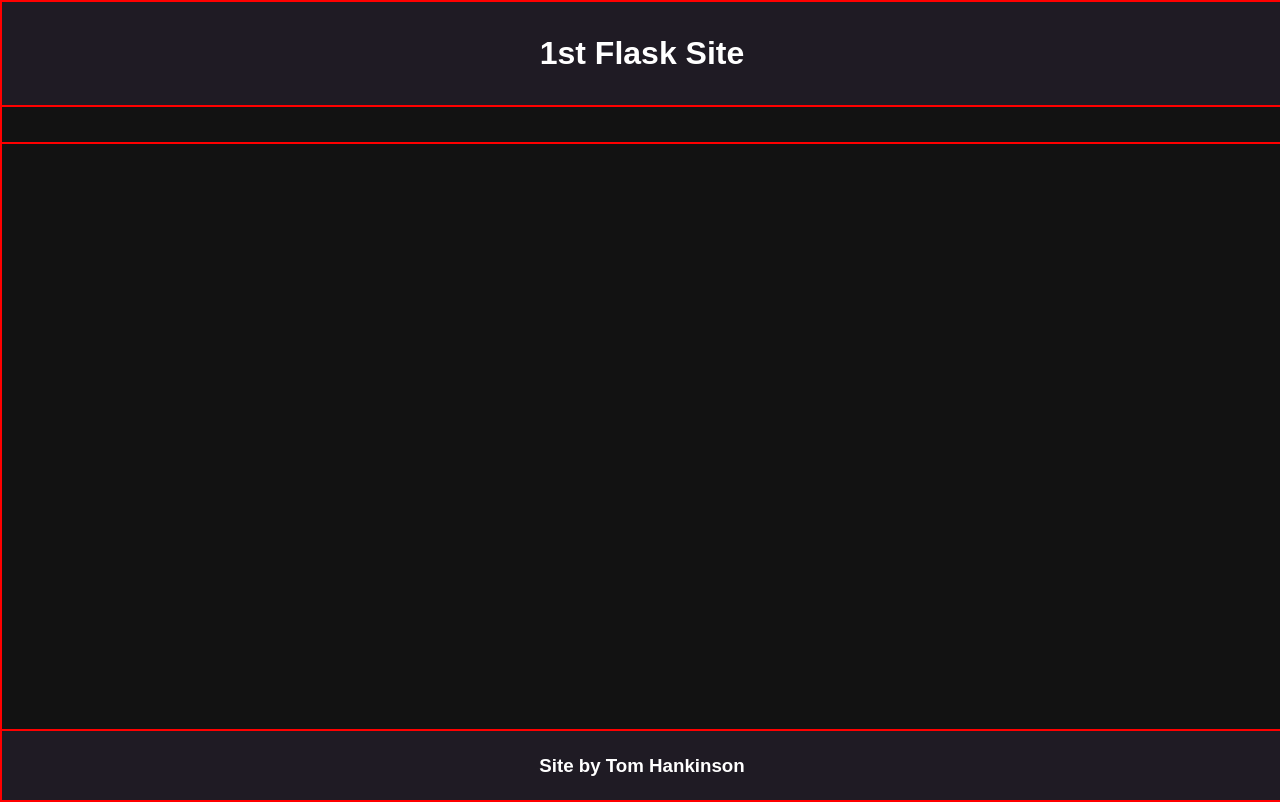
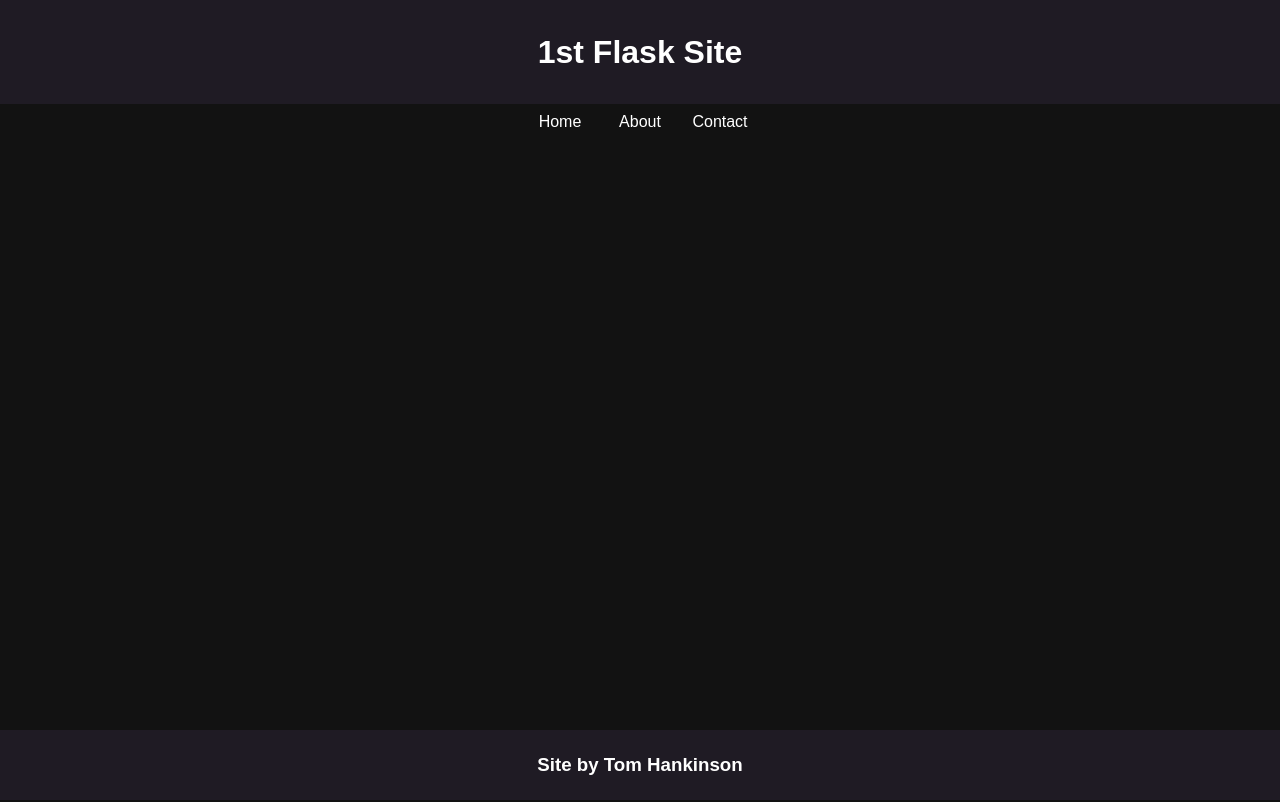
Before and after one commit to thankinson/tlh_flask_first_site, a Flask app: page / in a window 1280 px wide. Run offline with Flask 2, Linux system fonts and the light colour scheme.

Commit message:
Nav bar features added - on hover style change - padding settings - list of hyperlinks as a line

```diff
--- a/static/main.css
+++ b/static/main.css
@@ -1,4 +1,4 @@
-p, h1, h2, h3{
+a, p, h1, h2, h3{
     font-family: Arial, Helvetica, sans-serif;
 }
 body{
@@ -6,9 +6,9 @@ body{
     background-color: #121212;
 }
 /* flex container */
-div{
+/* div{
     border: solid 1px red;
-}
+} */
 .main-container-div{
     display: flex;
     flex-direction: column;
@@ -34,10 +34,51 @@ div{
     .nav-bar-div{
         display: flex;
         flex-direction: row;
+        justify-content: center;
+        align-items: center;
         width: 100vw;
         height: 5vh;
     }
+        .nav-container{
+            list-style-type: none;
+            margin: 0;
+            padding: 0;
+            overflow: hidden;
+        }
+        .nav-direction{
+            float: left;
+        }
+        .nav-direction a{
+            display: block;
+            padding: 8px;
+            width: 5vw;
+            text-align: center;
+            text-decoration: none;
+            color: white;
+        }
+        .nav-direction a:hover:not(.active){
+            background-color: rgb(39, 38, 38);
+            color: #ffffff;
+        }
+        .active{
+            background-color: bisque;
+        }
+        /* ul {
+            list-style-type: none;
+            margin: 0;
+            padding: 0;
+            overflow: hidden;
+          }
 
+          li {
+            float: left;
+          }
+
+          li a {
+            display: block;
+            padding: 8px;
+            background-color: #dddddd;
+          } */
     /* main content div */
     .main-content-div{
         display: flex;
--- a/templates/layout.html
+++ b/templates/layout.html
@@ -16,6 +16,11 @@
         </div>
        <!-- nav bar div  -->
        <div class="nav-bar-div">
+            <ul class="nav-container">
+                <li class="nav-direction"><a href="">Home</a></li>
+                <li class="nav-direction"><a href="">About</a></li>
+                <li class="nav-direction"><a href="">Contact</a></li>
+            </ul>
         {% block nav_bar %} {% endblock %}
        </div>
         <!-- content -->
```
